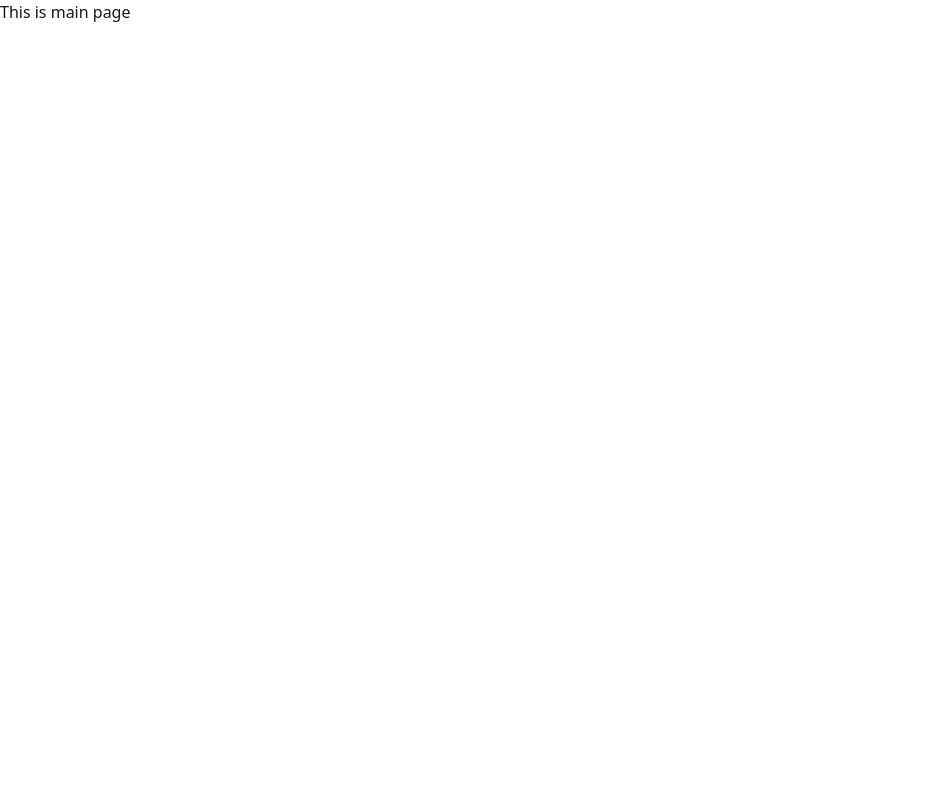
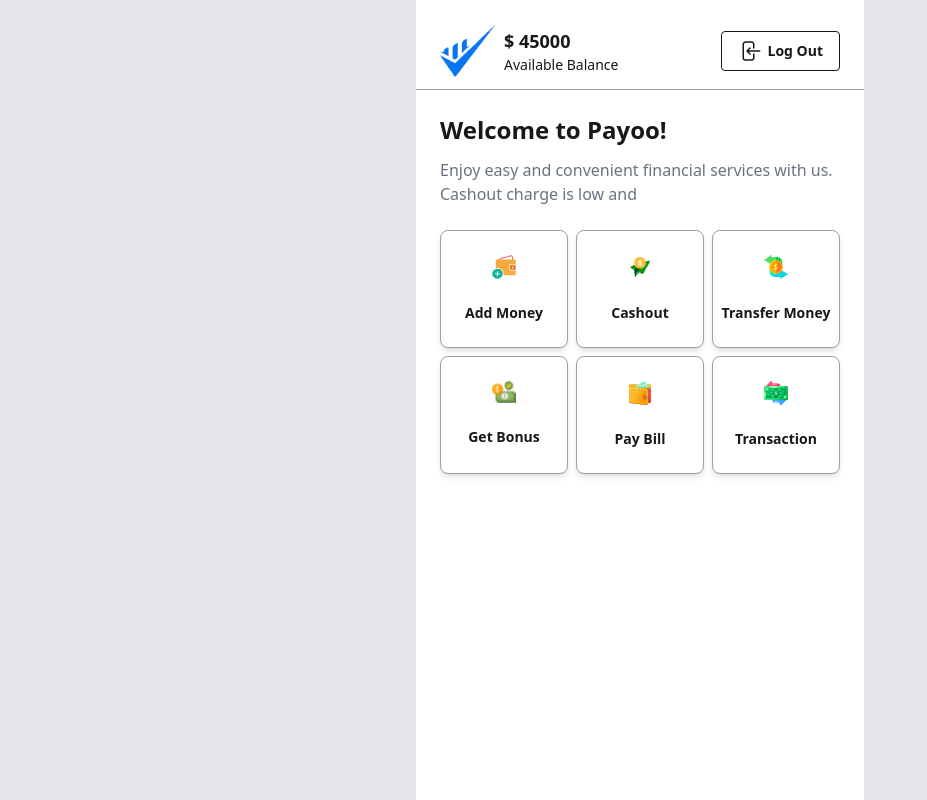
Before and after one commit to jfemon8/Payoo, a plain HTML site: page main.html in a window 1280 px wide. Shown: the whole page, without its empty margins (0-927 px from the left). Drawn offline with nearby package versions, Linux system fonts and the light colour scheme.

Commit message:
Added cards of main page

```diff
--- a/main.html
+++ b/main.html
@@ -3,13 +3,100 @@
 <head>
     <meta charset="UTF-8">
     <meta name="viewport" content="width=device-width, initial-scale=1.0">
+    <title>Payoo</title>
     <link href="https://cdn.jsdelivr.net/npm/daisyui@5.0.0-beta.8/daisyui.css" rel="stylesheet" type="text/css" />
-    <title>Payoo</title>
+    <script src="https://cdn.jsdelivr.net/npm/@tailwindcss/browser@4"></script>
 </head>
-<body>
-    <h1>This is main page</h1>
+<body class="bg-gray-200">
+    <section class="bg-white py-6 max-w-md min-h-screen mx-auto">
+        <nav class="flex justify-between items-center px-6">
+            <div class="flex items-center gap-2">
+                <img src="assets/Group.png" class="w-14" alt="Logo">
+                <div>
+                    <h1 class="text-lg font-extrabold">$ <span>45000</span></h1>
+                    <p class="text-sm">Available Balance</p>
+                </div>
+            </div>
+            <button class="btn btn-outline"><svg xmlns="http://www.w3.org/2000/svg" fill="none" viewBox="0 0 24 24" stroke-width="1.5" stroke="currentColor" class="size-6">
+                <path stroke-linecap="round" stroke-linejoin="round" d="M15.75 9V5.25A2.25 2.25 0 0 0 13.5 3h-6a2.25 2.25 0 0 0-2.25 2.25v13.5A2.25 2.25 0 0 0 7.5 21h6a2.25 2.25 0 0 0 2.25-2.25V15M12 9l-3 3m0 0 3 3m-3-3h12.75" />
+              </svg>
+              Log Out</button>
+        </nav>
 
+        <hr class="mt-3 text-gray-400">
 
-    <script src="https://cdn.tailwindcss.com"></script>
+        <div class="p-6">
+            <h1 class="text-2xl font-bold mb-3">Welcome to Payoo!</h1>
+            <p class="text-gray-500 mb-6">Enjoy easy and convenient financial services with us. Cashout charge is low and </p>
+            <div class="grid grid-cols-3 gap-2">
+
+                <div class="card bg-base-100 border-1 border-gray-400 shadow-md text-center items-center pt-6 cursor-pointer">
+                      <img
+                        src="assets/wallet1.png"
+                        alt="Wallet"
+                        class="w-6" />
+                    <div class="py-6 items-center text-center">
+                      <h2 class="font-semibold text-sm">Add Money</h2>
+                    </div>
+                </div>
+
+                <div class="card bg-base-100 border-1 border-gray-400 shadow-md text-center items-center pt-6 cursor-pointer">
+                      <img
+                        src="assets/send1.png"
+                        alt="Wallet"
+                        class="w-6" />
+                    <div class="py-6 items-center text-center">
+                      <h2 class="font-semibold text-sm">Cashout</h2>
+                    </div>
+                </div>
+
+                <div class="card bg-base-100 border-1 border-gray-400 shadow-md text-center items-center pt-6 cursor-pointer">
+                      <img
+                        src="assets/money1.png"
+                        alt="Wallet"
+                        class="w-6" />
+                    <div class="py-6 items-center text-center">
+                      <h2 class="font-semibold text-sm">Transfer Money</h2>
+                    </div>
+                </div>
+
+                <div class="card bg-base-100 border-1 border-gray-400 shadow-md text-center items-center pt-6 cursor-pointer">
+                      <img
+                        src="assets/bonus1.png"
+                        alt="Wallet"
+                        class="w-6" />
+                    <div class="py-6 items-center text-center">
+                      <h2 class="font-semibold text-sm">Get Bonus</h2>
+                    </div>
+                </div>
+
+                <div class="card bg-base-100 border-1 border-gray-400 shadow-md text-center items-center pt-6 cursor-pointer">
+                      <img
+                        src="assets/purse1.png"
+                        alt="Wallet"
+                        class="w-6" />
+                    <div class="py-6 items-center text-center">
+                      <h2 class="font-semibold text-sm">Pay Bill</h2>
+                    </div>
+                </div>
+
+                <div class="card bg-base-100 border-1 border-gray-400 shadow-md text-center items-center pt-6 cursor-pointer">
+                      <img
+                        src="assets/transaction1.png"
+                        alt="Wallet"
+                        class="w-6" />
+                    <div class="py-6 items-center text-center">
+                      <h2 class="font-semibold text-sm">Transaction</h2>
+                    </div>
+                </div>
+
+            </div>
+        </div>
+
+        <div>
+
+        </div>
+    </section>
+
 </body>
 </html>
```
